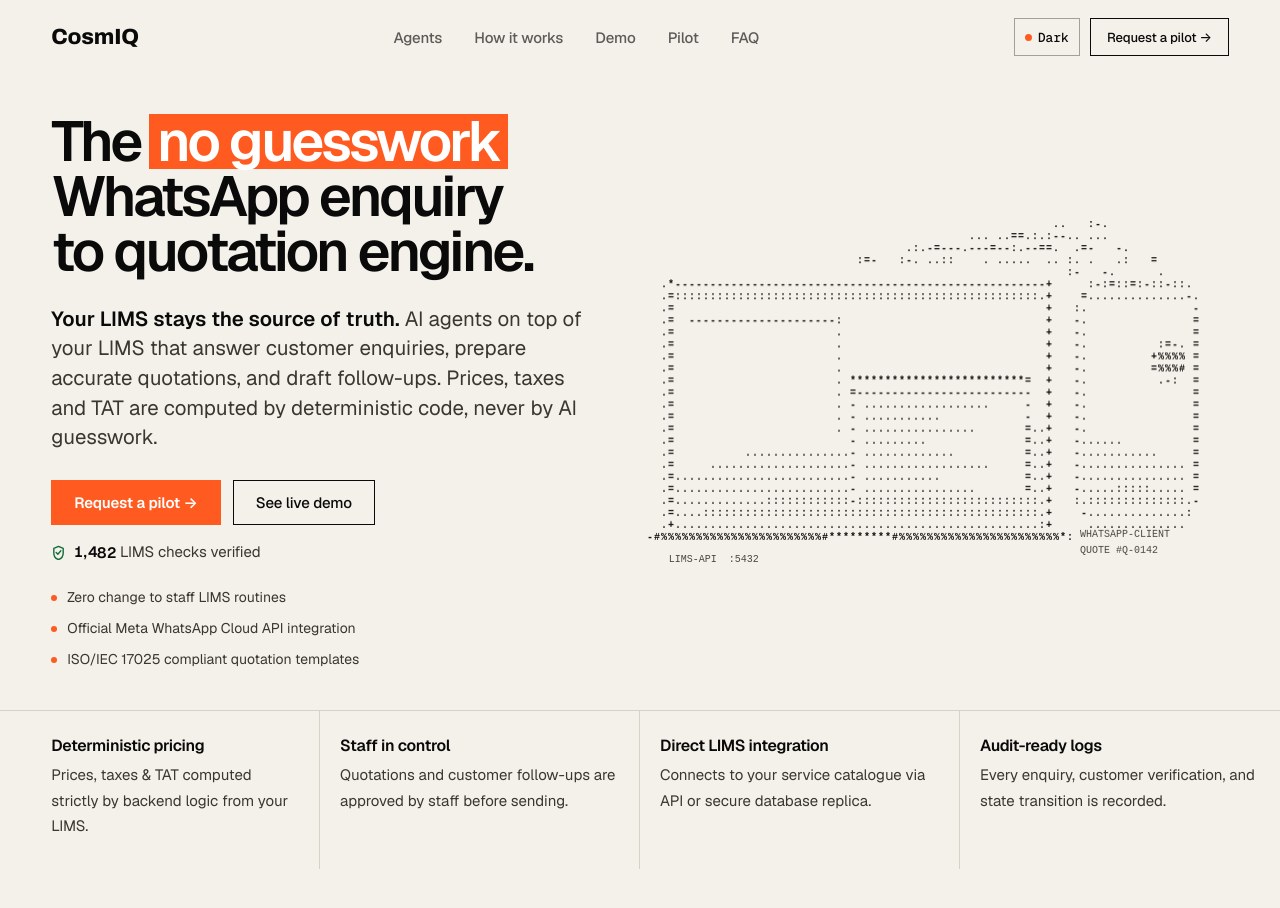
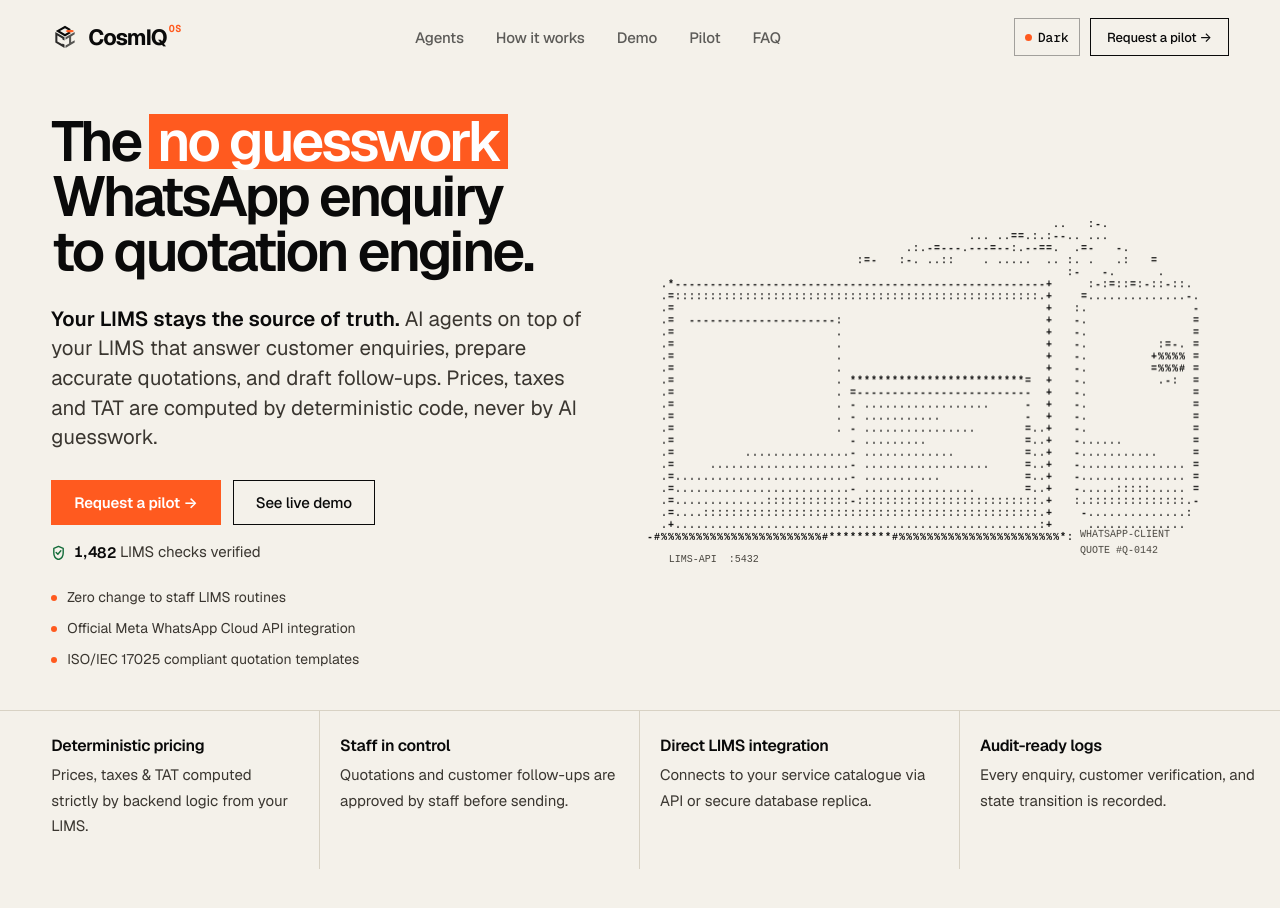
Before and after one commit to CosmIQ-OS/cosmiq-os-web, a Next.js app: page / in a window 1280 px wide. Shown: the top 908 px of the page. Built offline with nearby package versions, Linux system fonts and the light colour scheme.

Commit message:
feat(brand): apply CQI isometric cube logo and CosmIQ^OS superscript lockup across site

```diff
--- a/app/globals.css
+++ b/app/globals.css
@@ -204,11 +204,32 @@ main, footer { position: relative; z-index: 1; }
   gap: 16px;
 }
 .wordmark {
-  font: 800 22px/1 var(--display);
-  font-variation-settings: "wdth" 110;
-  letter-spacing: -.01em;
+  display: inline-flex;
+  align-items: center;
+  gap: 9px;
+  font: 700 22px/1 var(--text);
+  letter-spacing: -.045em;
   text-decoration: none;
   color: var(--nav-ink);
+}
+.wordmark-cube {
+  width: 28px;
+  height: 28px;
+  flex-shrink: 0;
+  display: block;
+}
+.wordmark-text {
+  display: inline-flex;
+  align-items: flex-start;
+  line-height: 1;
+}
+.wordmark-os {
+  font: 700 10px/1 var(--mono);
+  letter-spacing: 0.06em;
+  color: var(--accent-primary);
+  margin-left: 2px;
+  margin-top: -2px;
+  top: 0;
 }
 .nav ul, .nav .links {
   display: flex;
--- a/app/layout.tsx
+++ b/app/layout.tsx
@@ -56,8 +56,30 @@ try {
 
         <header className="nav" aria-label="Main">
           <div className="nav-in">
-            <Link className="wordmark" href="/">
-              CosmIQ
+            <Link className="wordmark" href="/" aria-label="CosmIQ OS">
+              <svg className="wordmark-cube" viewBox="0 0 200 200" width="28" height="28" aria-hidden="true">
+                <polygon
+                  points="34.53,58.00 100.00,20.20 142.56,44.77 127.89,53.24 100.00,37.13 63.86,58.00 100.00,78.87 127.89,62.76 142.56,71.23 100.00,95.80"
+                  fill="currentColor"
+                />
+                <polygon
+                  points="103.93,58.00 117.02,50.44 152.38,50.44 165.48,58.00 152.38,65.56 117.02,65.56"
+                  fill="var(--accent-primary)"
+                />
+                <polygon
+                  points="96.36,102.10 30.89,64.30 30.89,139.90 96.36,177.70 96.36,154.26 81.70,145.80 81.70,152.30 45.55,131.43 45.55,89.70 81.70,110.57 81.70,117.07 96.36,125.54"
+                  fill="currentColor"
+                  fillOpacity="0.86"
+                />
+                <polygon
+                  points="103.64,102.10 169.11,64.30 169.11,81.23 143.71,95.90 143.71,137.63 169.11,122.97 169.11,139.90 103.64,177.70 103.64,160.77 129.04,146.10 129.04,104.37 103.64,119.03"
+                  fill="currentColor"
+                  fillOpacity="0.68"
+                />
+              </svg>
+              <span className="wordmark-text">
+                CosmIQ<sup className="wordmark-os">OS</sup>
+              </span>
             </Link>
             <nav className="links" aria-label="Primary">
               {NAV.map((l) => (
```
Also changed, not shown: app/opengraph-image.tsx (+11 -5 lines), app/icon.svg.
